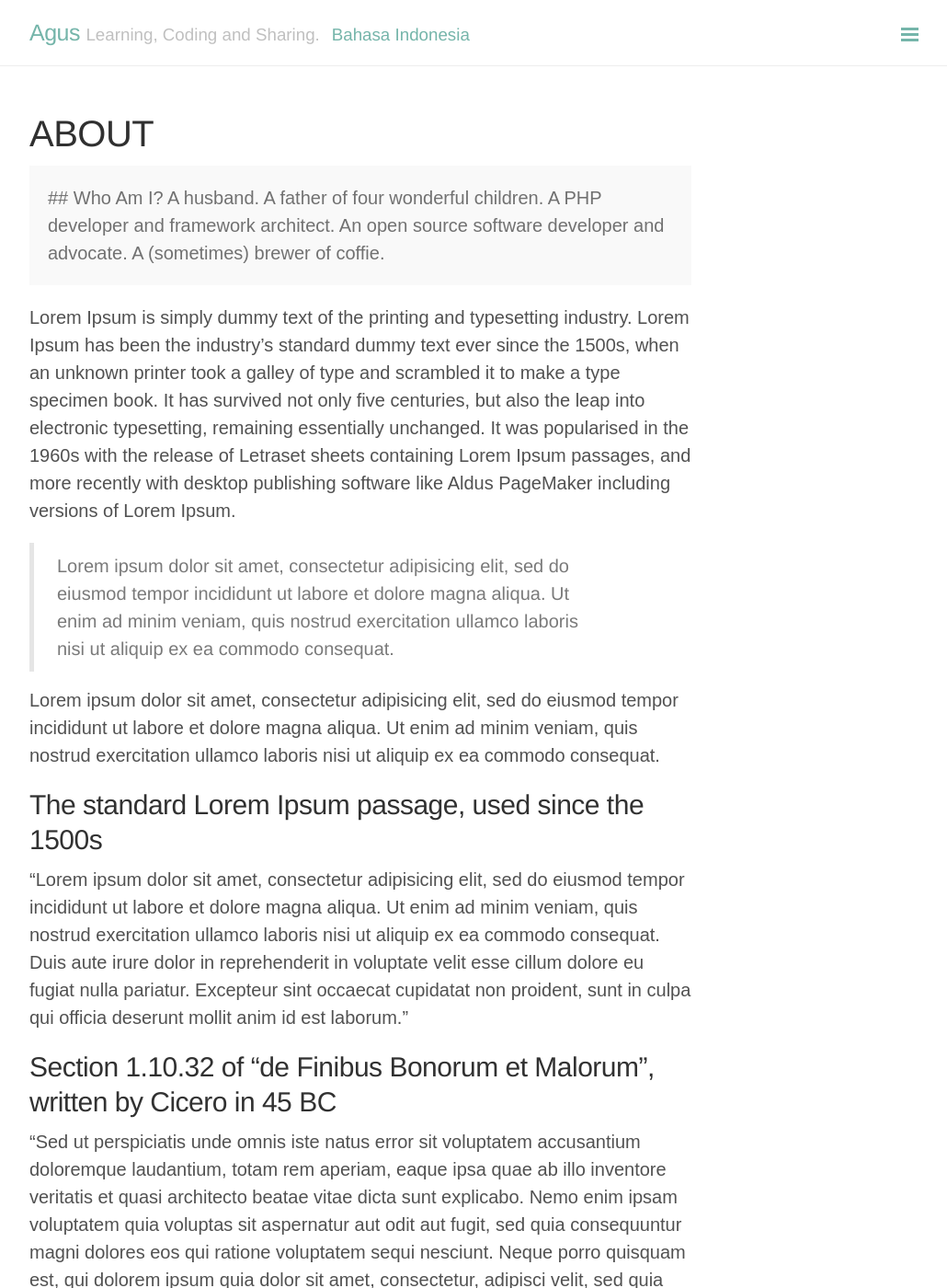
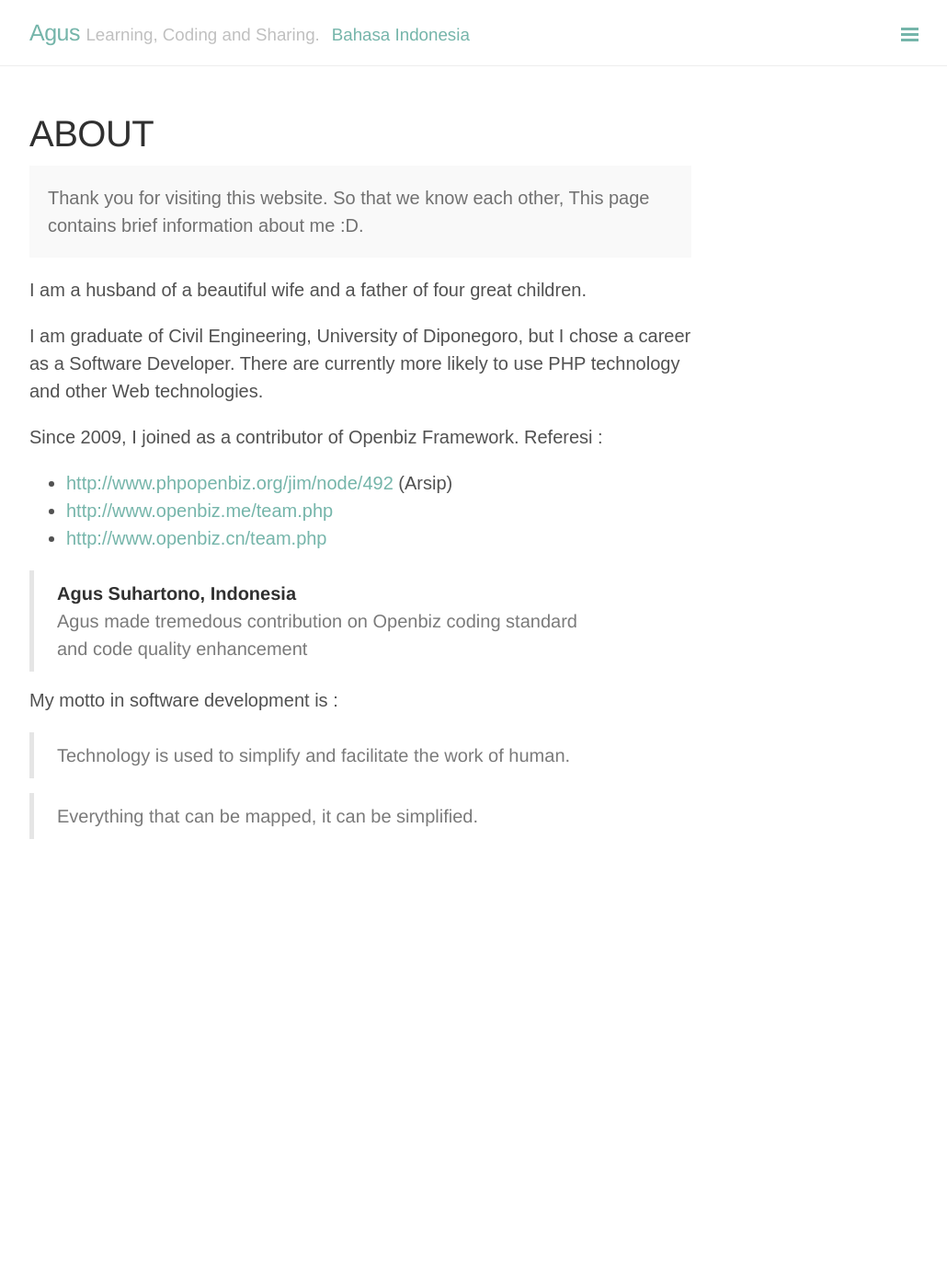
Before and after one commit to agussuhartono/agussuhartono.github.io, a Jekyll site: the page built from about.md, in a window 1280 px wide and 1400 px high. Shown: the whole window at 92% size, without its empty margins (248-1278 px from the left). Built offline with Jekyll 4.4.1, drawn with Linux system fonts in a browser that asks for light colours; comment, search, counter and statistics services are not loaded; some of the changed text lies outside the part shown.

Commit message:
update about me

```diff
--- a/about.md
+++ b/about.md
@@ -4,31 +4,33 @@ title: About
 ---
 
 <p class="message">
-## Who Am I?
-
-    A husband.
-    A father of four wonderful children.
-    A PHP developer and framework architect.
-    An open source software developer and advocate.
-    A (sometimes) brewer of coffie.
-
-
+Thank you for visiting this website.
+So that we know each other, This page contains brief information about me :D.
 </p>
 
-Lorem Ipsum is simply dummy text of the printing and typesetting industry. Lorem Ipsum has been the industry's standard dummy text ever since the 1500s, when an unknown printer took a galley of type and scrambled it to make a type specimen book. It has survived not only five centuries, but also the leap into electronic typesetting, remaining essentially unchanged. It was popularised in the 1960s with the release of Letraset sheets containing Lorem Ipsum passages, and more recently with desktop publishing software like Aldus PageMaker including versions of Lorem Ipsum.
+I am a husband of a beautiful wife and  a father of four great children.
 
+I am graduate of Civil Engineering, University of Diponegoro, but I chose a career as a Software Developer.
+There are currently more likely to use PHP technology and other Web technologies.
+
+Since 2009, I joined as a contributor of Openbiz Framework.
+Referesi :
+
+- <a href="https://web.archive.org/web/20091227073619/http://www.phpopenbiz.org/jim/node/492]" > http://www.phpopenbiz.org/jim/node/492 </a> (Arsip)
+- <a href="http://www.openbiz.me/team.php">http://www.openbiz.me/team.php</a>
+- <a href="http://www.openbiz.cn/team.php">http://www.openbiz.cn/team.php</a>
 
 <blockquote>
-Lorem ipsum dolor sit amet, consectetur adipisicing elit, sed do eiusmod tempor incididunt ut labore et dolore magna aliqua. Ut enim ad minim veniam, quis nostrud exercitation ullamco laboris nisi ut aliquip ex ea commodo consequat.
+	<strong>Agus Suhartono, Indonesia</strong><br/>
+
+	Agus made tremedous contribution on Openbiz coding standard and code quality enhancement
 </blockquote>
 
-Lorem ipsum dolor sit amet, consectetur adipisicing elit, sed do eiusmod tempor incididunt ut labore et dolore magna aliqua. Ut enim ad minim veniam, quis nostrud exercitation ullamco laboris nisi ut aliquip ex ea commodo consequat.
+My motto in software development is :
 
-## The standard Lorem Ipsum passage, used since the 1500s
-
-"Lorem ipsum dolor sit amet, consectetur adipisicing elit, sed do eiusmod tempor incididunt ut labore et dolore magna aliqua. Ut enim ad minim veniam, quis nostrud exercitation ullamco laboris nisi ut aliquip ex ea commodo consequat. Duis aute irure dolor in reprehenderit in voluptate velit esse cillum dolore eu fugiat nulla pariatur. Excepteur sint occaecat cupidatat non proident, sunt in culpa qui officia deserunt mollit anim id est laborum."
-
-## Section 1.10.32 of "de Finibus Bonorum et Malorum", written by Cicero in 45 BC
-
-
-"Sed ut perspiciatis unde omnis iste natus error sit voluptatem accusantium doloremque laudantium, totam rem aperiam, eaque ipsa quae ab illo inventore veritatis et quasi architecto beatae vitae dicta sunt explicabo. Nemo enim ipsam voluptatem quia voluptas sit aspernatur aut odit aut fugit, sed quia consequuntur magni dolores eos qui ratione voluptatem sequi nesciunt. Neque porro quisquam est, qui dolorem ipsum quia dolor sit amet, consectetur, adipisci velit, sed quia non numquam eius modi tempora incidunt ut labore et dolore magnam aliquam quaerat voluptatem. Ut enim ad minima veniam, quis nostrum exercitationem ullam corporis suscipit laboriosam, nisi ut aliquid ex ea commodi consequatur? Quis autem vel eum iure reprehenderit qui in ea voluptate velit esse quam nihil molestiae consequatur, vel illum qui dolorem eum fugiat quo voluptas nulla pariatur?"
+<blockquote>
+	Technology is used to simplify and facilitate the work of human.
+</blockquote>
+<blockquote>
+	Everything that can be mapped, it can be simplified.
+</blockquote>
```
